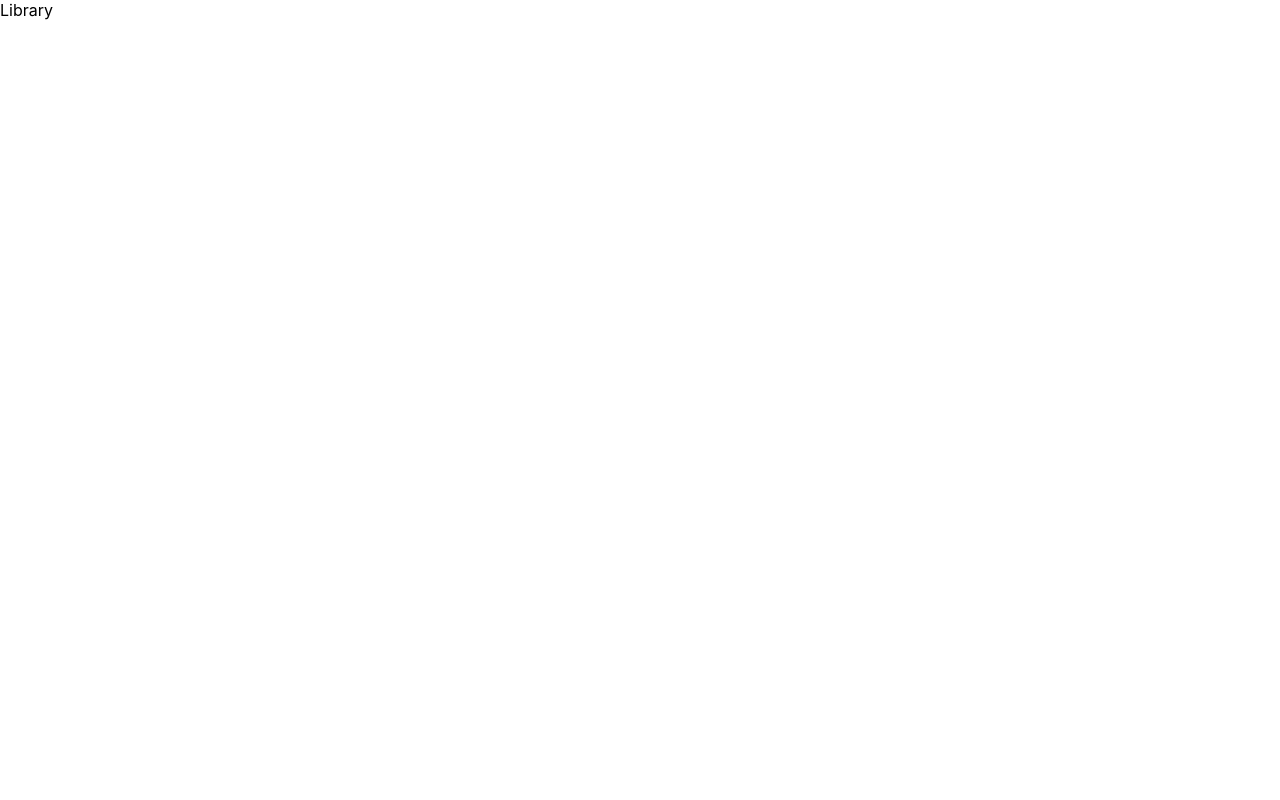
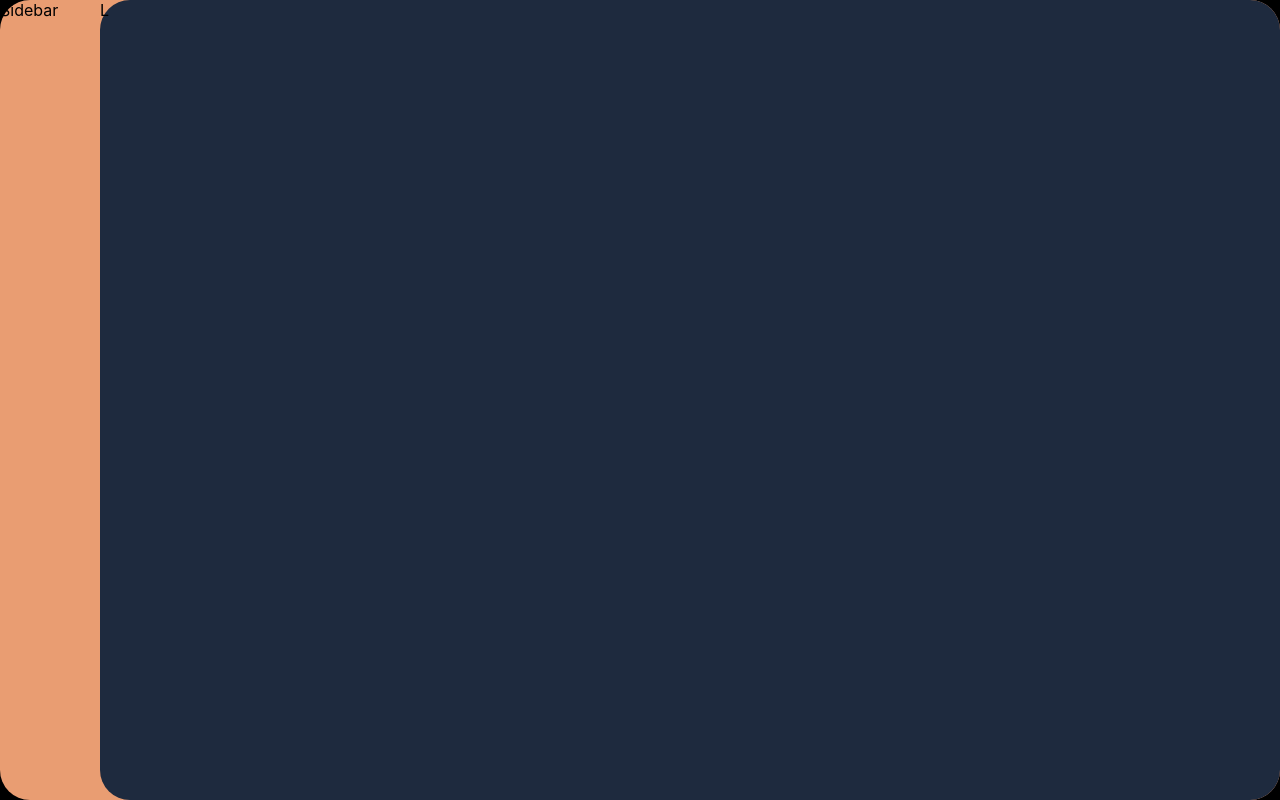
Before and after one commit to Nicoogf/music, a React (Create React App) app: page / in a window 1280 px wide. Built offline with nearby package versions, Linux system fonts and the light colour scheme.

Commit message:
Creacion del nav lateral y body principal

```diff
--- a/src/App.js
+++ b/src/App.js
@@ -1,5 +1,5 @@
 import React from 'react'
-import Home from './screens/home'
+import Home from './screens/home/home'
 
 export default function App() {
   return (
--- /dev/null
+++ b/src/components/sidebar/index.js
@@ -0,0 +1,8 @@
+import React from 'react'
+import './sidebar.css'
+
+export default function Sidebar() {
+  return (
+    <div className='sidebar-container'>Sidebar</div>
+  )
+}
--- /dev/null
+++ b/src/components/sidebar/sidebar.css
@@ -0,0 +1,4 @@
+.sidebar-container{
+    width: 100px;
+    height: 100%;
+}
--- a/src/index.css
+++ b/src/index.css
@@ -1,7 +1,10 @@
+@import url(./shared/globalStyles.css);
+
 body {
   margin: 0;
   font-family: -apple-system, BlinkMacSystemFont, 'Segoe UI', 'Roboto', 'Oxygen';
   box-sizing: border-box;
+  background-color: black;
 }
 
 code {
--- a/src/screens/Library.js
+++ b/src/screens/Library/index.js
@@ -2,6 +2,6 @@
 
 export default function Library() {
   return (
-    <div>Library</div>
+    <div className='screen-container'>L</div>
   )
 }
--- /dev/null
+++ b/src/screens/home/home.css
@@ -0,0 +1,7 @@
+.main-body{
+    height: 100vh;
+    width: 100vw;
+    background-color: #E99D72;
+    border-radius: 30px;
+    display: flex;
+}
--- a/src/screens/home.js
+++ b/src/screens/home/home.js
@@ -1,25 +1,33 @@
 import React from 'react'
 import { BrowserRouter as Router,Routes,Route  } from 'react-router-dom'
-import Library from './Library'
-import Feed from './Feed'
-import Trending from './Trending'
-import Player from './Player'
-import Favorites from './Favorites'
+
+import Library from '../Library'
+import Feed from '../Feed'
+import Trending from '../Trending'
+import Player from '../Player'
+import Favorites from '../Favorites'
+import './home.css'
+import Sidebar from '../../components/sidebar'
 
 export default function Home() {
   return (
 
     <Router>
-      <Routes>
 
+        <div className='main-body'>
+
+          <Sidebar />
+
+        <Routes>
         <Route path='/' element={ <Library /> } />
         <Route path='/feed' element={ <Feed /> } />
         <Route path='/trending' element={ <Trending /> } />
         <Route path='/player' element={ <Player /> } />
         <Route path='/favorites' element={ <Favorites /> } />
+        </Routes>
 
+        </div>
 
-      </Routes>
     </Router>
 
   )
--- /dev/null
+++ b/src/shared/globalStyles.css
@@ -0,0 +1,6 @@
+.screen-container{
+    width: calc(100% - 100px) ;
+    height: 100%;
+    background-color: #1E2A3E;
+    border-radius: 30px;
+}
```
